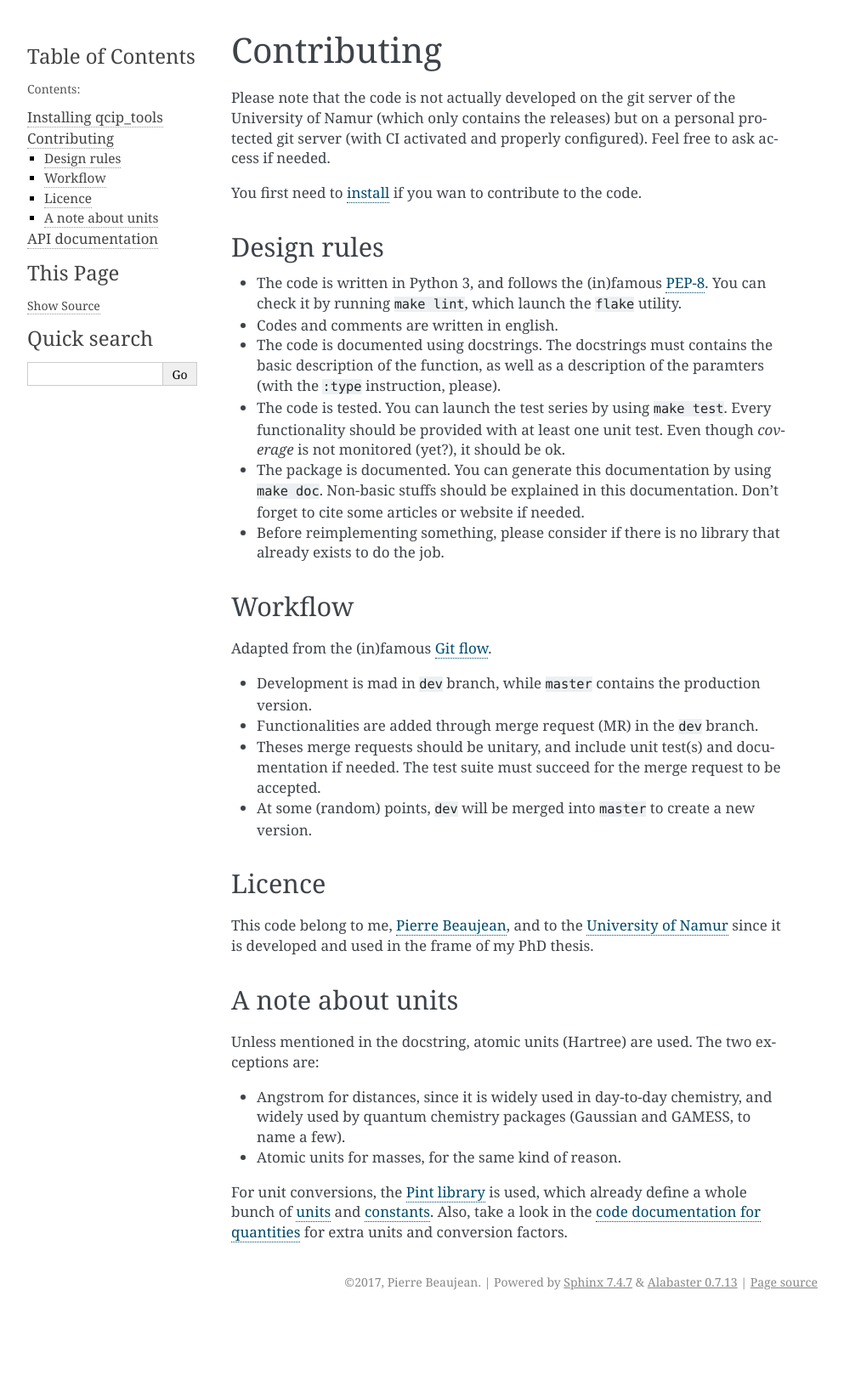
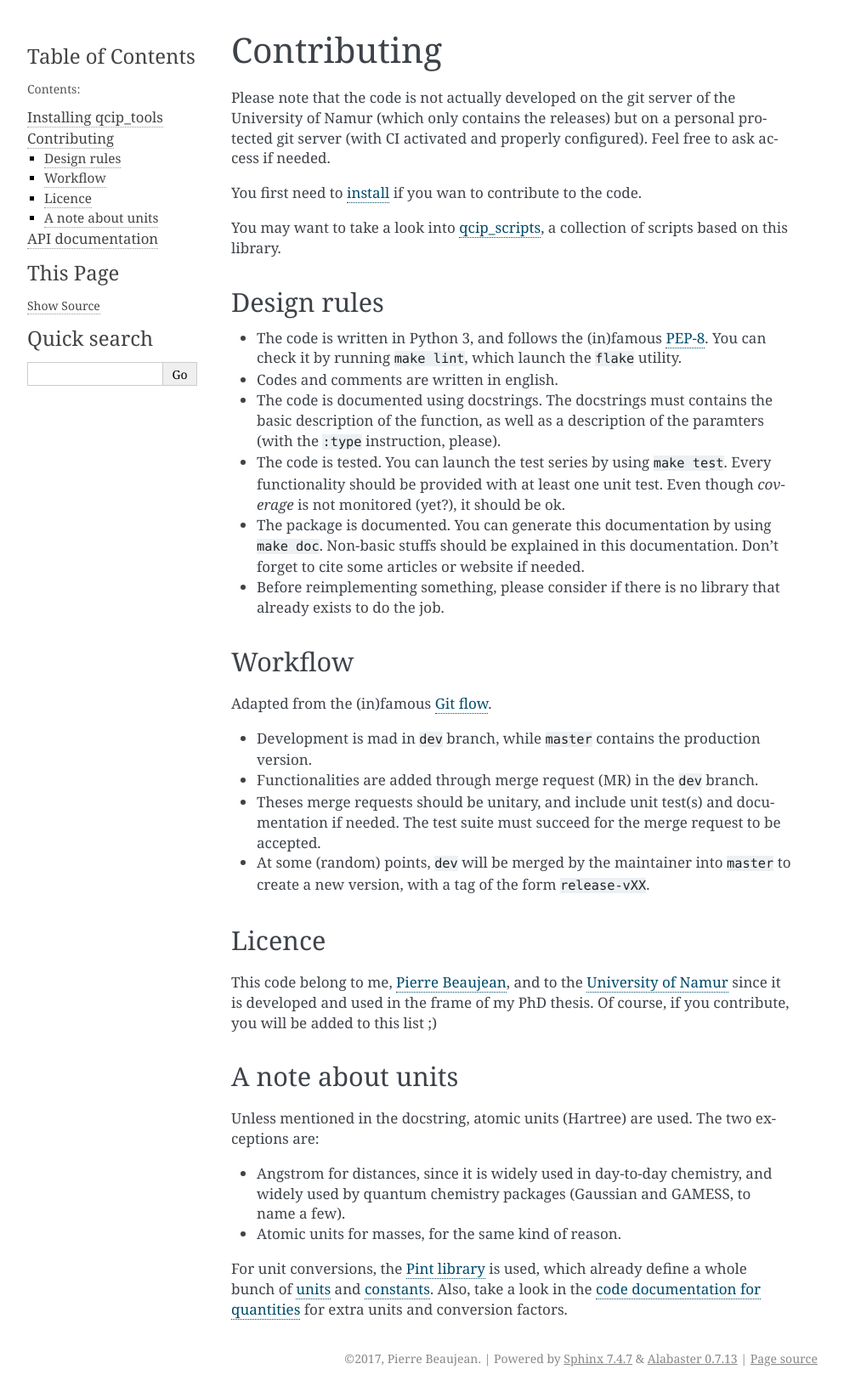
Before and after one commit to pierre-24/qcip_tools, a Sphinx documentation site: the page built from documentation/source/contributing.rst, in a window 1280 px wide. Shown: the whole page at 85% size, without its empty margins (148-1141 px from the left). Built offline with Sphinx 7.4.7, drawn with Linux system fonts in a browser that asks for light colours; before the commit the page ends 1548 px from its top, so only the background shows below that.

Commit message:
post-release: links with qcip_scripts

```diff
--- a/documentation/source/contributing.rst
+++ b/documentation/source/contributing.rst
@@ -6,6 +6,8 @@ Please note that the code is not actually developed on the git server of the Uni
 Feel free to ask access if needed.
 
 You first need to `install <./install.html>`_ if you wan to contribute to the code.
+
+You may want to take a look into `qcip_scripts <https://gitlab.unamur.be/pierre.beaujean/qcip_scripts>`_, a collection of scripts based on this library.
 
 Design rules
 ------------
@@ -25,12 +27,13 @@ Adapted from the (in)famous `Git flow <http://nvie.com/posts/a-successful-git-br
 + Development is mad in ``dev`` branch, while ``master`` contains the production version.
 + Functionalities are added through merge request (MR) in the ``dev`` branch.
 + Theses merge requests should be unitary, and include unit test(s) and documentation if needed. The test suite must succeed for the merge request to be accepted.
-+ At some (random) points, ``dev`` will be merged into ``master`` to create a new version.
++ At some (random) points, ``dev`` will be merged by the maintainer into ``master`` to create a new version, with a tag of the form ``release-vXX``.
 
 Licence
 -------
 
 This code belong to me, `Pierre Beaujean <pierre.beaujean@unamur.be>`_, and to the `University of Namur <https://www.unamur.be>`_ since it is developed and used in the frame of my PhD thesis.
+Of course, if you contribute, you will be added to this list ;)
 
 A note about units
 ------------------
```
Also changed, not shown: README.md (+3 -1 lines).
